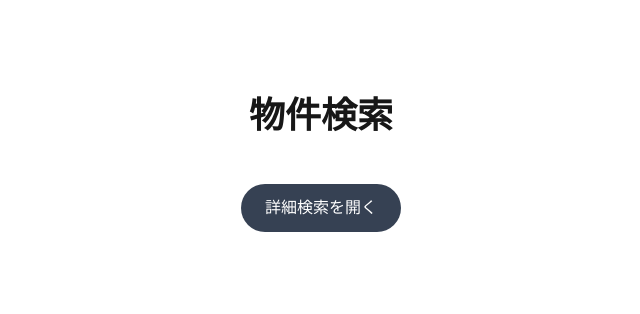
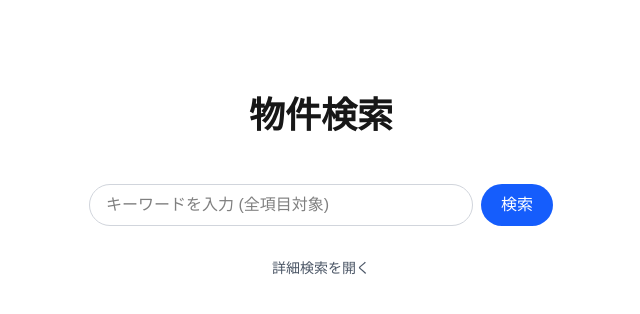
Before and after one commit to r-umemoto/vercel-wordpress, a Next.js app: page / in a window 1280 px wide. Shown: the top 314 px of the page, without its empty margins (319-959 px from the left). Built offline with nearby package versions, Linux system fonts and the light colour scheme.

Commit message:
add detail search.

```diff
--- a/src/app/api/blogs/route.ts
+++ b/src/app/api/blogs/route.ts
@@ -18,23 +18,29 @@ export async function GET(request: Request) {
   const limit = searchParams.get('limit');
   const offset = searchParams.get('offset');
 
-  // Filter params
+  // Detailed search fields
   const title = searchParams.get('title');
   const description = searchParams.get('description');
   const content = searchParams.get('content');
   const publishedAt = searchParams.get('publishedAt');
 
+  // Simple search field
+  const q = searchParams.get('q');
+
   const queries: MicroCMSQueries = {};
 
-  // Build filters
-  const filters: string[] = [];
-  if (title) filters.push(`title[contains]${title}`);
-  if (description) filters.push(`description[contains]${description}`);
-  if (content) filters.push(`content[contains]${content}`);
-  if (publishedAt) filters.push(`publishedAt[contains]${publishedAt}`);
+  // Build filters for detailed search
+  const detailFilters: string[] = [];
+  if (title) detailFilters.push(`title[contains]${title}`);
+  if (description) detailFilters.push(`description[contains]${description}`);
+  if (content) detailFilters.push(`content[contains]${content}`);
+  if (publishedAt) detailFilters.push(`publishedAt[contains]${publishedAt}`);
 
-  if (filters.length > 0) {
-    queries.filters = filters.join('[or]');
+  if (detailFilters.length > 0) {
+    queries.filters = detailFilters.join('[or]');
+  } else if (q) {
+    // Fallback to simple full-text search
+    queries.q = q;
   }
 
   // Add pagination to queries
--- a/src/app/page.tsx
+++ b/src/app/page.tsx
@@ -5,7 +5,9 @@ import Link from "next/link";
 import type { Property } from "./api/blogs/route";
 import SideMenu, { type SearchCriteria } from "../components/SideMenu";
 
-const LIMIT = 10; // 1ページあたりの表示件数
+const LIMIT = 10;
+
+type SearchParams = { q?: string } & Partial<SearchCriteria>;
 
 export default function Home() {
   const [properties, setProperties] = useState<Property[]>([]);
@@ -13,26 +15,32 @@ export default function Home() {
   const [error, setError] = useState<string | null>(null);
   const [offset, setOffset] = useState(0);
   const [totalCount, setTotalCount] = useState(0);
+
+  // State for simple search
+  const [simpleQuery, setSimpleQuery] = useState("");
+
+  // State for detailed search menu
   const [isMenuOpen, setIsMenuOpen] = useState(false);
-  const [currentCriteria, setCurrentCriteria] = useState<Partial<SearchCriteria>>({});
 
-  const searchProperties = async (criteria: Partial<SearchCriteria>, newOffset: number) => {
+  // State to hold the params for the current active search (for pagination)
+  const [currentParams, setCurrentParams] = useState<SearchParams>({});
+
+  const searchProperties = async (params: SearchParams, newOffset: number) => {
     setIsLoading(true);
     setError(null);
 
-    const params = new URLSearchParams();
-    params.set("limit", String(LIMIT));
-    params.set("offset", String(newOffset));
+    const queryParams = new URLSearchParams();
+    queryParams.set("limit", String(LIMIT));
+    queryParams.set("offset", String(newOffset));
 
-    // Add criteria to params if they exist
-    Object.entries(criteria).forEach(([key, value]) => {
+    Object.entries(params).forEach(([key, value]) => {
       if (value) {
-        params.set(key, value);
+        queryParams.set(key, value);
       }
     });
 
     try {
-      const res = await fetch(`/api/blogs?${params.toString()}`);
+      const res = await fetch(`/api/blogs?${queryParams.toString()}`);
       if (!res.ok) {
         throw new Error("物件の取得に失敗しました。");
       }
@@ -40,7 +48,7 @@ export default function Home() {
       setProperties(data.contents);
       setTotalCount(data.totalCount);
       setOffset(newOffset);
-      setCurrentCriteria(criteria); // Save current search criteria for pagination
+      setCurrentParams(params); // Save current search params for pagination
     } catch (err) {
       setError(err instanceof Error ? err.message : "An unknown error occurred");
     } finally {
@@ -48,20 +56,23 @@ export default function Home() {
     }
   };
 
-  const handleSearch = (criteria: SearchCriteria) => {
-    // New search always starts from the first page
+  const handleSimpleSearch = () => {
+    searchProperties({ q: simpleQuery }, 0);
+  };
+
+  const handleDetailedSearch = (criteria: SearchCriteria) => {
     searchProperties(criteria, 0);
   };
 
   const handlePrevPage = () => {
     if (offset > 0) {
-      searchProperties(currentCriteria, offset - LIMIT);
+      searchProperties(currentParams, offset - LIMIT);
     }
   };
 
   const handleNextPage = () => {
     if (offset + LIMIT < totalCount) {
-      searchProperties(currentCriteria, offset + LIMIT);
+      searchProperties(currentParams, offset + LIMIT);
     }
   };
 
@@ -70,26 +81,52 @@ export default function Home() {
       <SideMenu
         isOpen={isMenuOpen}
         onClose={() => setIsMenuOpen(false)}
-        onSearch={handleSearch}
+        onSearch={handleDetailedSearch}
       />
       <main className="flex min-h-screen flex-col items-center p-24">
         <div className="w-full max-w-2xl">
           <h1 className="text-4xl font-bold text-center mb-12">物件検索</h1>
 
-          <div className="flex flex-col gap-4 items-center w-full">
+          <div className="flex flex-col gap-8 items-center w-full">
+            {/* Simple Search Form */}
+            <form
+              className="flex w-full justify-center gap-2"
+              onSubmit={(e) => {
+                e.preventDefault();
+                handleSimpleSearch();
+              }}
+            >
+              <input
+                type="text"
+                value={simpleQuery}
+                onChange={(e) => setSimpleQuery(e.target.value)}
+                placeholder="キーワードを入力 (全項目対象)"
+                className="border border-gray-300 rounded-full px-4 py-2 w-full max-w-sm text-black"
+              />
+              <button
+                type="submit"
+                disabled={isLoading}
+                className="rounded-full bg-blue-600 px-5 text-white hover:bg-blue-700 disabled:bg-gray-400"
+              >
+                検索
+              </button>
+            </form>
+
+            {/* Detailed Search Trigger */}
             <button
               onClick={() => setIsMenuOpen(true)}
-              className="rounded-full bg-gray-700 px-6 py-3 text-white hover:bg-gray-600"
+              className="text-sm text-gray-600 dark:text-gray-400 hover:underline"
             >
               詳細検索を開く
             </button>
 
             {error && <p className="text-red-500 mt-4">{error}</p>}
+            {isLoading && <p className="mt-4">検索中...</p>}
 
-            {isLoading && <p className="mt-8">検索中...</p>}
-
-            {!isLoading && totalCount === 0 && properties.length > 0 && (
-                 <p className="mt-8">条件に合う物件は見つかりませんでした。</p>
+            {/* Results */}
+            <div className="w-full">
+              {!isLoading && totalCount === 0 && Object.keys(currentParams).length > 0 && (
+                   <p className="mt-8 text-center">条件に合う物件は見つかりませんでした。</p>
               )}
 
               {totalCount > 0 && (
@@ -130,6 +167,7 @@ export default function Home() {
               )}
             </div>
           </div>
+        </div>
       </main>
     </>
   );
```
Lines whose indentation alone changed are shown as unchanged.
